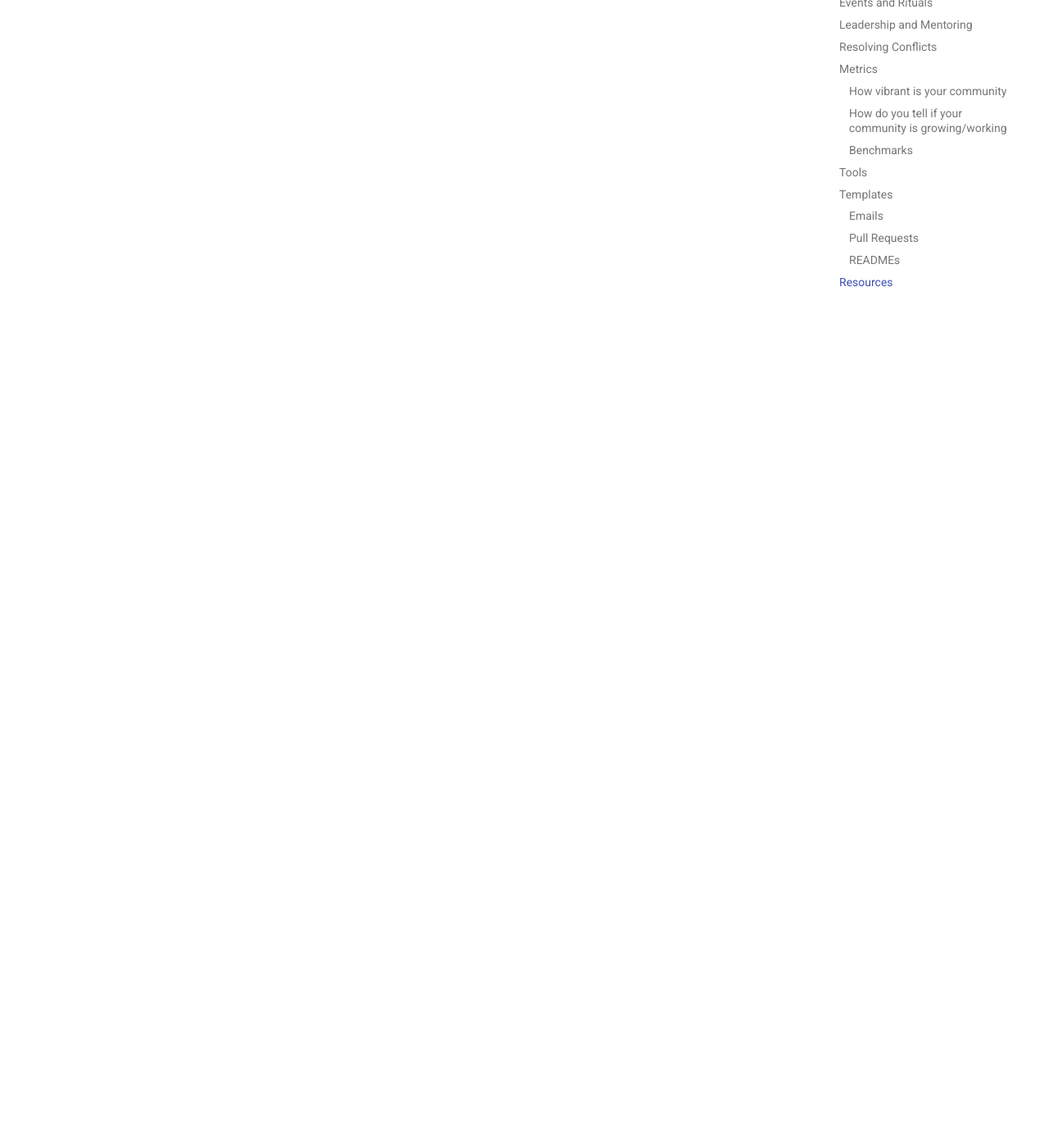
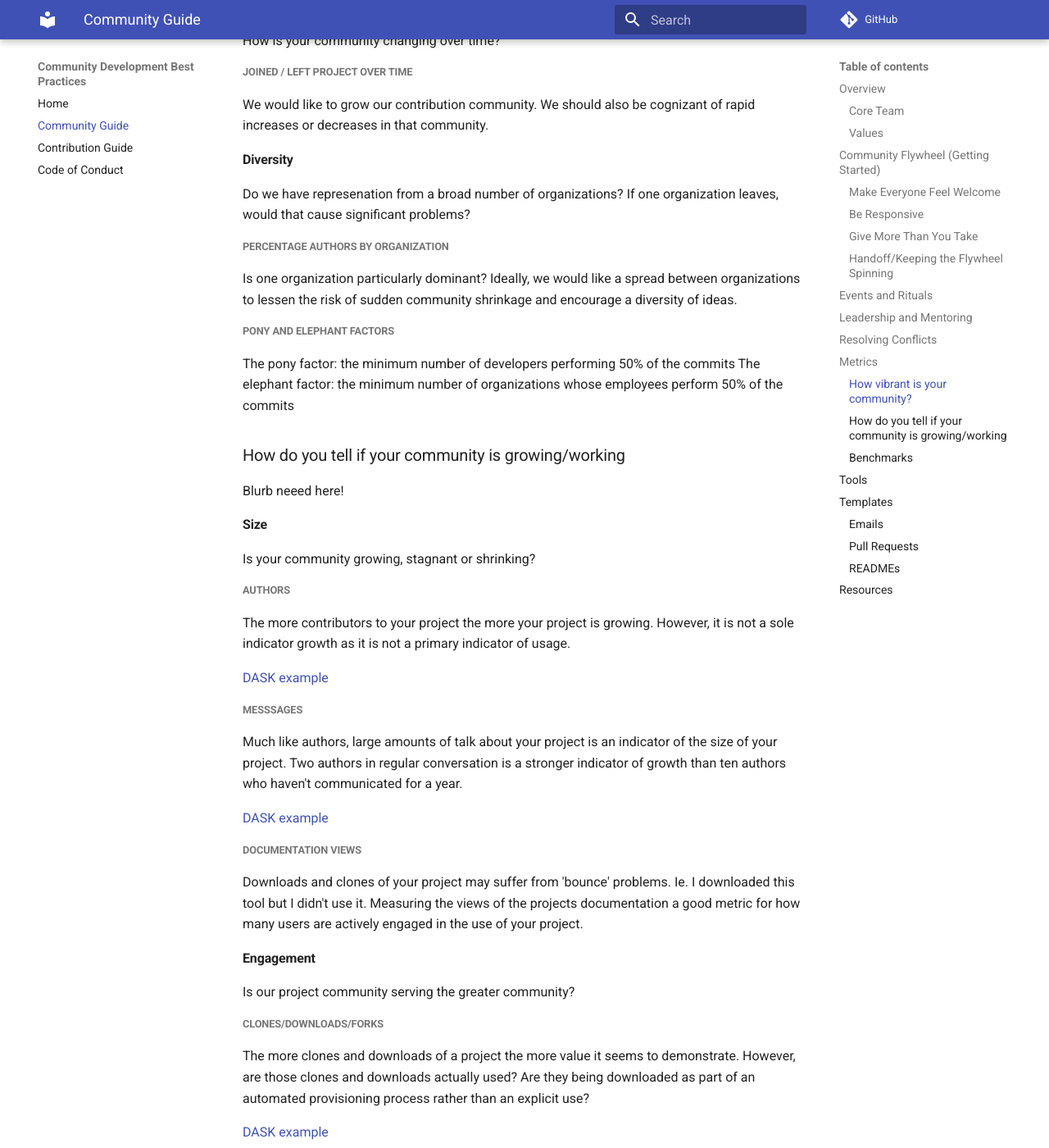
Before and after one commit to ESIPFed/esds-community-guide, an MkDocs documentation site: the page built from docs/community-guide/index.md, in a window 1280 px wide and 1400 px high, scrolled down 2426 px. Shown: the whole window at 82% size. Built offline with MkDocs 1.6.1 and Material for MkDocs 9.7.7, drawn with Linux system fonts in a browser that asks for light colours; comment, search, counter and statistics services are not loaded; some of the changed text lies outside the part shown.

Commit message:
Initial push for metrics

```diff
--- a/docs/community-guide/index.md
+++ b/docs/community-guide/index.md
@@ -21,9 +21,77 @@ One of the best mechanisms for building and fostering a growing community is to
 ## Resolving Conflicts
 - [Contributor Covenant](https://www.contributor-covenant.org/version/2/0/code_of_conduct/) is a good place to start
 ## Metrics
-### How vibrant is your community
+
+> I fundamentally believe that pragmatic sustainable software is better built organically and collectively. I am curious what metrics might capture these more community-supportive behaviors.
+
+*Mathew Rocklin, DASK*
+
+The measurement of how successful your community is can be extremely difficult to quantify. There are a number of possible indicators but they, individually, may tell only part of the whole story. They are also, generally, open to interpretation.
+
+Given this, it would seem prudent to measure as many of these indicators as possible and interpolate to get a true picture of community vibrancy, growth, engagement, etc.
+
+None of the suggestions below should be used in isolation as a measure. Potential pitfalls of that practice may be itemized for each suggestion below.
+
+### How vibrant is your community?
+Blurb neeed here!
+
+#### Evolution
+Is your project changing with time or stagnant?
+#### Commits
+How much change exists within your project?
+[DASK example](https://github.com/dask/dask/graphs/commit-activity)
+#### Performance
+How well is your community responding to challenges?
+##### Open vs Closed issues
+Are you opening more issues than closing? Ideally, we would like to close more than we open.
+##### Mean time to fix issues
+How quickly are you resolving issues? We would like to improve on our fix rate.
+#### Demographics
+How is your community changing over time?
+##### Joined / left project over time
+We would like to grow our contribution community. We should also be cognizant of rapid increases or decreases in that community.
+#### Diversity
+Do we have represenation from a broad number of organizations?
+If one organization leaves, would that cause significant problems?
+##### Percentage authors by organization
+Is one organization particularly dominant? Ideally, we would like a spread between organizations to lessen the risk of sudden community shrinkage and encourage a diversity of ideas.
+##### Pony and Elephant factors
+The pony factor: the minimum number of developers performing 50% of the commits
+The elephant factor: the minimum number of organizations whose employees perform 50% of the commits
+
 ### How do you tell if your community is growing/working
+Blurb neeed here!
+#### Size
+Is your community growing, stagnant or shrinking?
+##### Authors
+The more contributors to your project the more your project is growing. However, it is not a sole indicator growth as it is not a primary indicator of usage.
+
+[DASK example](https://github.com/dask/dask/graphs/contributors)
+##### Messsages
+Much like authors, large amounts of talk about your project is an indicator of the size of your project. Two authors in regular conversation is a stronger indicator of growth than ten authors who haven't communicated for a year.
+
+[DASK example](https://github.com/dask/dask/graphs/contributors)
+##### Documentation views
+Downloads and clones of your project may suffer from 'bounce' problems. Ie. I downloaded this tool but I didn't use it. Measuring the views of the projects documentation a good metric for how many users are actively engaged in the use of your project.
+#### Engagement
+Is our project community serving the greater community?
+##### Clones/downloads/forks
+The more clones and downloads of a project the more value it seems to demonstrate. However, are those clones and downloads actually used? Are they being downloaded as part of an automated provisioning process rather than an explicit use?
+
+[DASK example](https://github.com/dask/dask/network/members)
+##### No. of dependencies
+A project being used by other projects is a measure of engagement. In much the same way that citations of a paper by other papers is an indication of value.
+
+[DASK example](https://github.com/dask/dask/network/dependencies)
+##### Github stars
+A very obvious but nebulous and fickle measure of engagement. Is it of value? On it's own, no. But in conjunction with other metrics it may be useful.
+Metrics: Our download numbers are huge but our github stars are low
+Possible conclusion: This is an essential project to many but it is difficult to use
+
+[DASK example](https://github.com/dask/dask/stargazers)
+
 ### Benchmarks
+
 ## Tools
 ## Templates
 ### Emails
```
